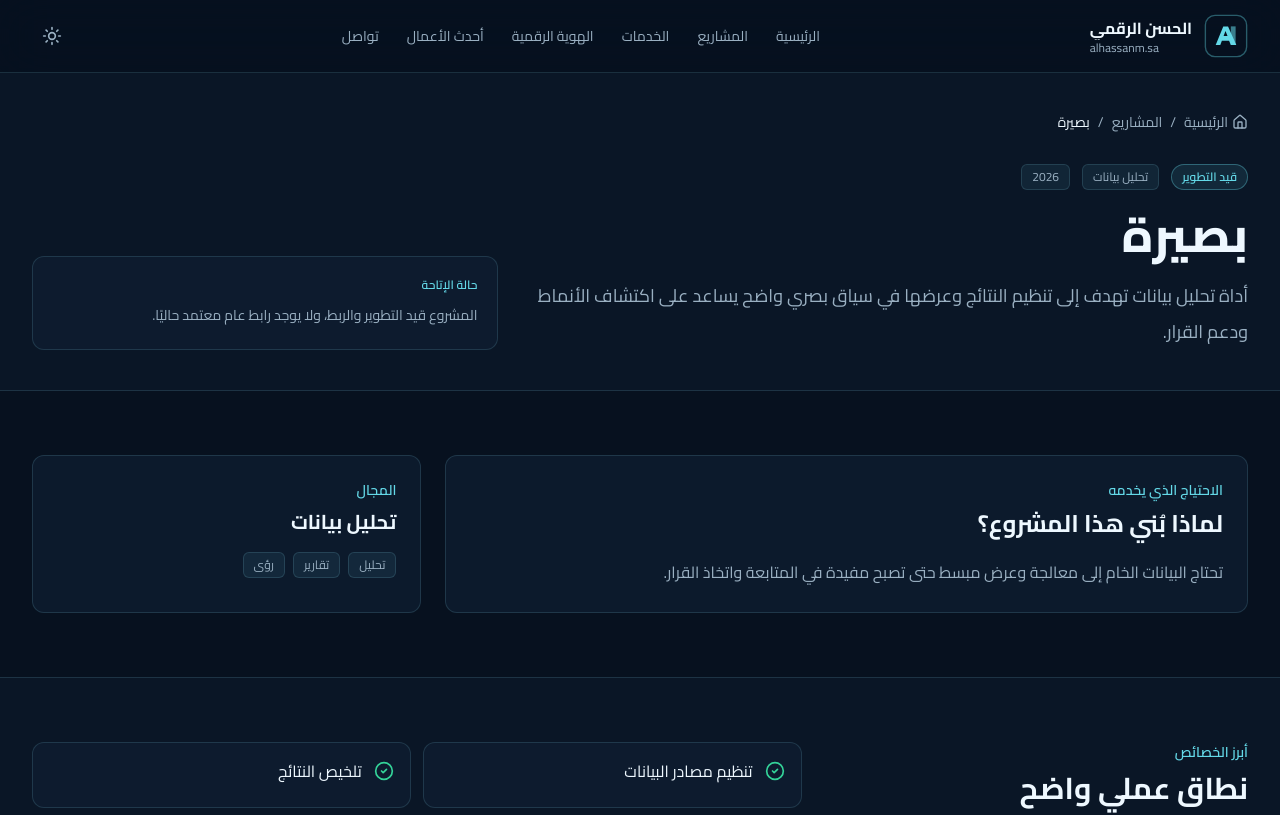
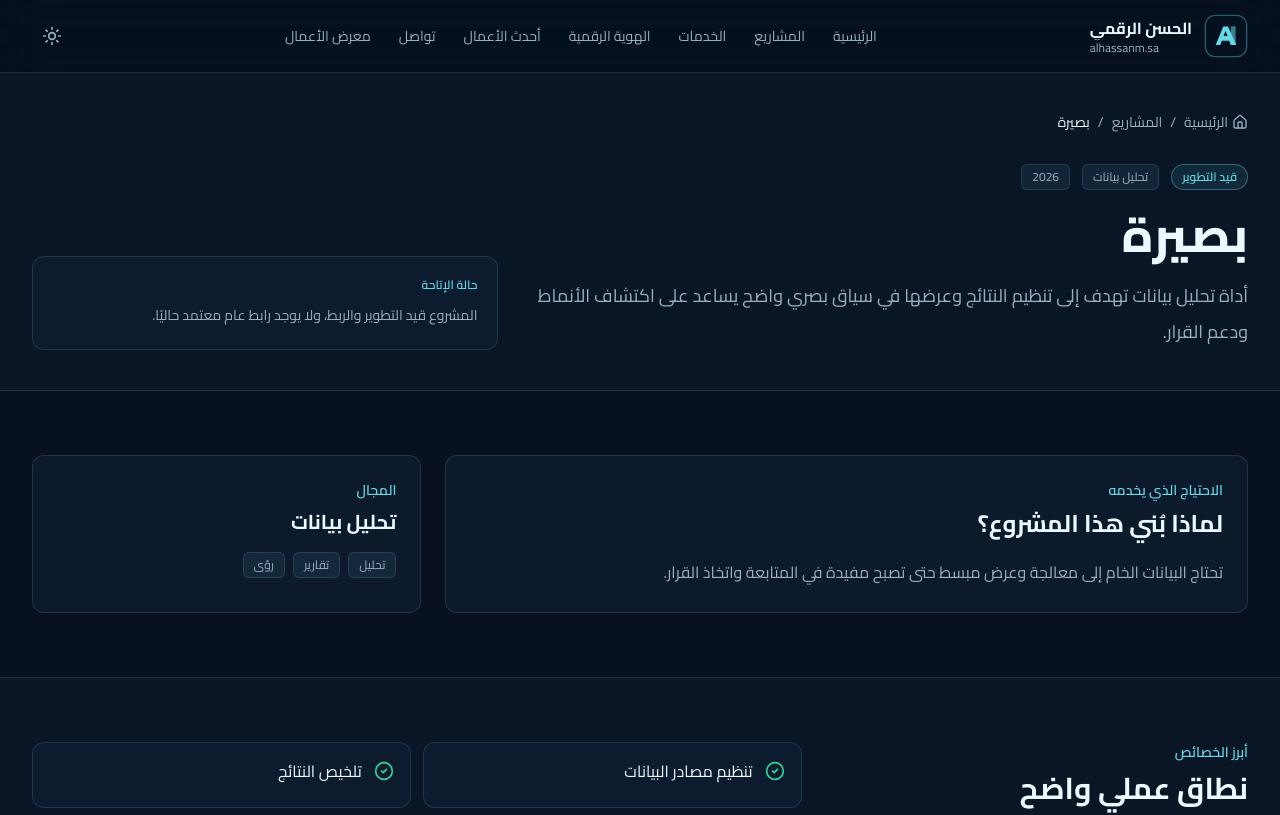
Before and after one commit to 2030kaspersky/kaspersky, a Next.js app in the folder alhassanm-v2/: page /projects/basirah/ in a window 1280 px wide. Shown: the top 815 px of the page. Built offline with nearby package versions, Linux system fonts and the light colour scheme.

Commit message:
Add works gallery to public navigation

```diff
--- a/alhassanm-v2/components/SiteHeader.tsx
+++ b/alhassanm-v2/components/SiteHeader.tsx
@@ -136,6 +136,12 @@ export default function SiteHeader({
               {label}
             </a>
           ))}
+          <a
+            href='/gallery/'
+            className='rounded-md px-3 py-2 text-sm text-[var(--muted)] transition hover:bg-[var(--soft)] hover:text-[var(--foreground)]'
+          >
+            معرض الأعمال
+          </a>
         </nav>
 
         <div className="flex items-center gap-1">
@@ -177,6 +183,13 @@ export default function SiteHeader({
                 {label}
               </a>
             ))}
+            <a
+              href='/gallery/'
+              onClick={() => setMenuOpen(false)}
+              className='rounded-md px-3 py-3 text-sm text-[var(--muted)] hover:bg-[var(--soft)] hover:text-[var(--foreground)]'
+            >
+              معرض الأعمال
+            </a>
           </div>
         </nav>
       )}
```
